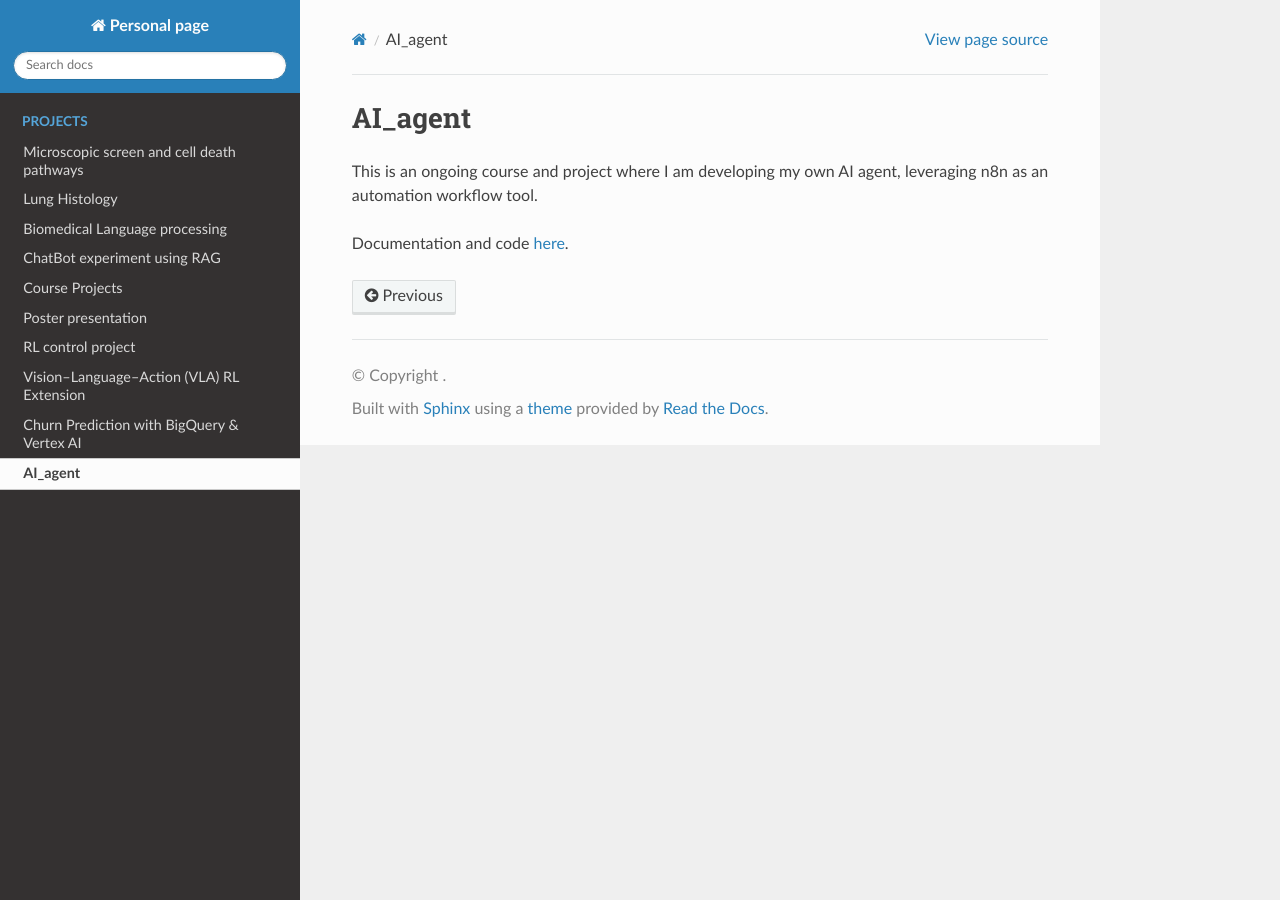
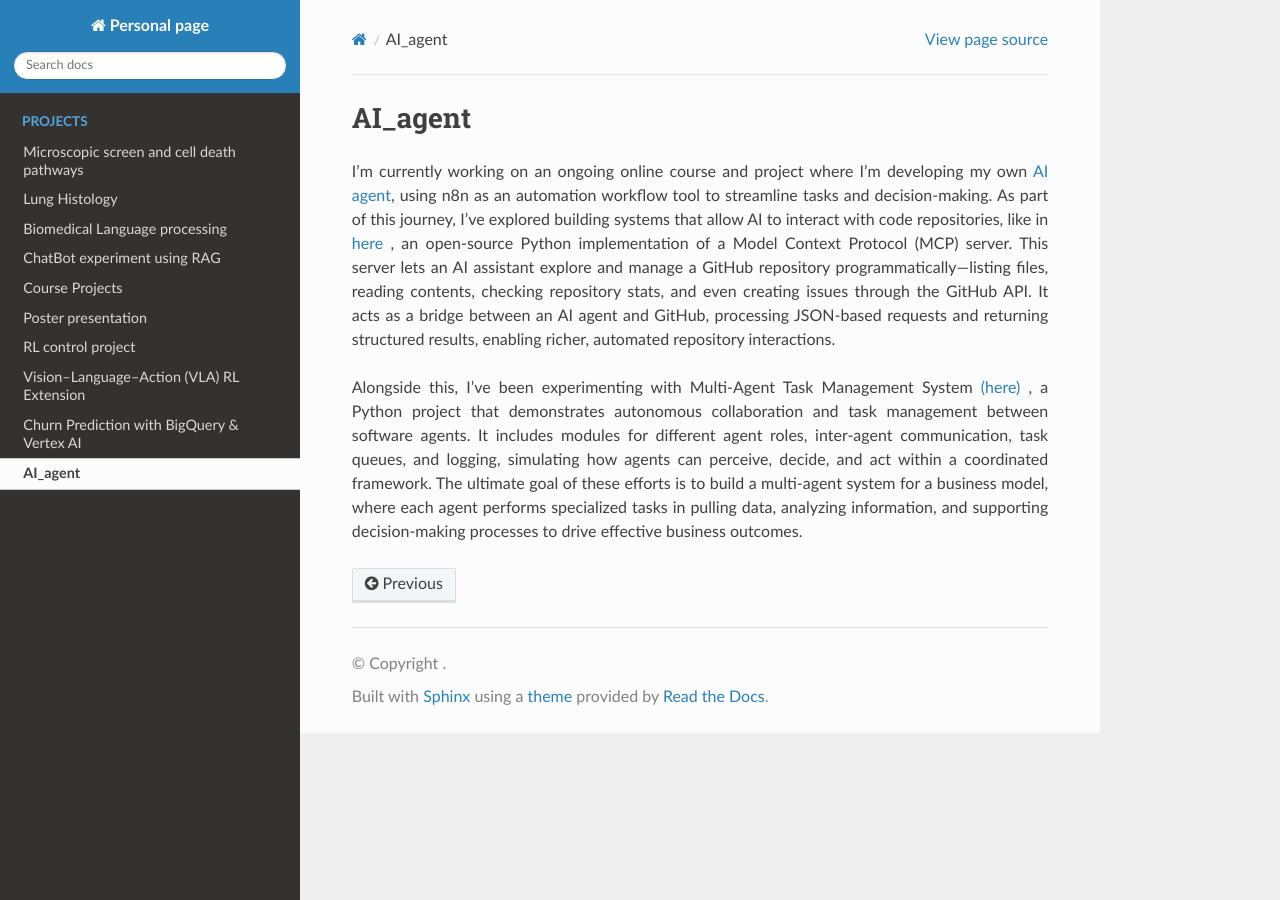
Before and after one commit to SalmaKazemiRashed/ImSalmaKRashed, a Sphinx documentation site: the page built from doc/AI-agents.md, in a window 1280 px wide. Built offline with Sphinx 7.4.7 and the Read the Docs theme 3.1.0, drawn with Linux system fonts in a browser that asks for light colours.

Commit message:
Update AI-agents.md

```diff
--- a/doc/AI-agents.md
+++ b/doc/AI-agents.md
@@ -1,6 +1,8 @@
 AI_agent
 ==============
 
-This is an ongoing course and project where I am developing my own AI agent, leveraging n8n as an automation workflow tool.
+I’m currently working on an ongoing online course and project where I’m developing my own [AI agent](https://github.com/SalmaKazemiRashed/AI_agent), using n8n as an automation workflow tool to streamline tasks and decision-making. As part of this journey, I’ve explored building systems that allow AI to interact with code repositories, like in [here](https://github.com/SalmaKazemiRashed/RepoPilot‑MCP)
+, an open-source Python implementation of a Model Context Protocol (MCP) server. This server lets an AI assistant explore and manage a GitHub repository programmatically—listing files, reading contents, checking repository stats, and even creating issues through the GitHub API. It acts as a bridge between an AI agent and GitHub, processing JSON-based requests and returning structured results, enabling richer, automated repository interactions.
 
-Documentation and code [here](https://github.com/SalmaKazemiRashed/AI_agent).
+Alongside this, I’ve been experimenting with Multi-Agent Task Management System [(here)](https://github.com/SalmaKazemiRashed/Multi-Agent-Task-Management-System)
+, a Python project that demonstrates autonomous collaboration and task management between software agents. It includes modules for different agent roles, inter-agent communication, task queues, and logging, simulating how agents can perceive, decide, and act within a coordinated framework. The ultimate goal of these efforts is to build a multi-agent system for a business model, where each agent performs specialized tasks in pulling data, analyzing information, and supporting decision-making processes to drive effective business outcomes.
```
